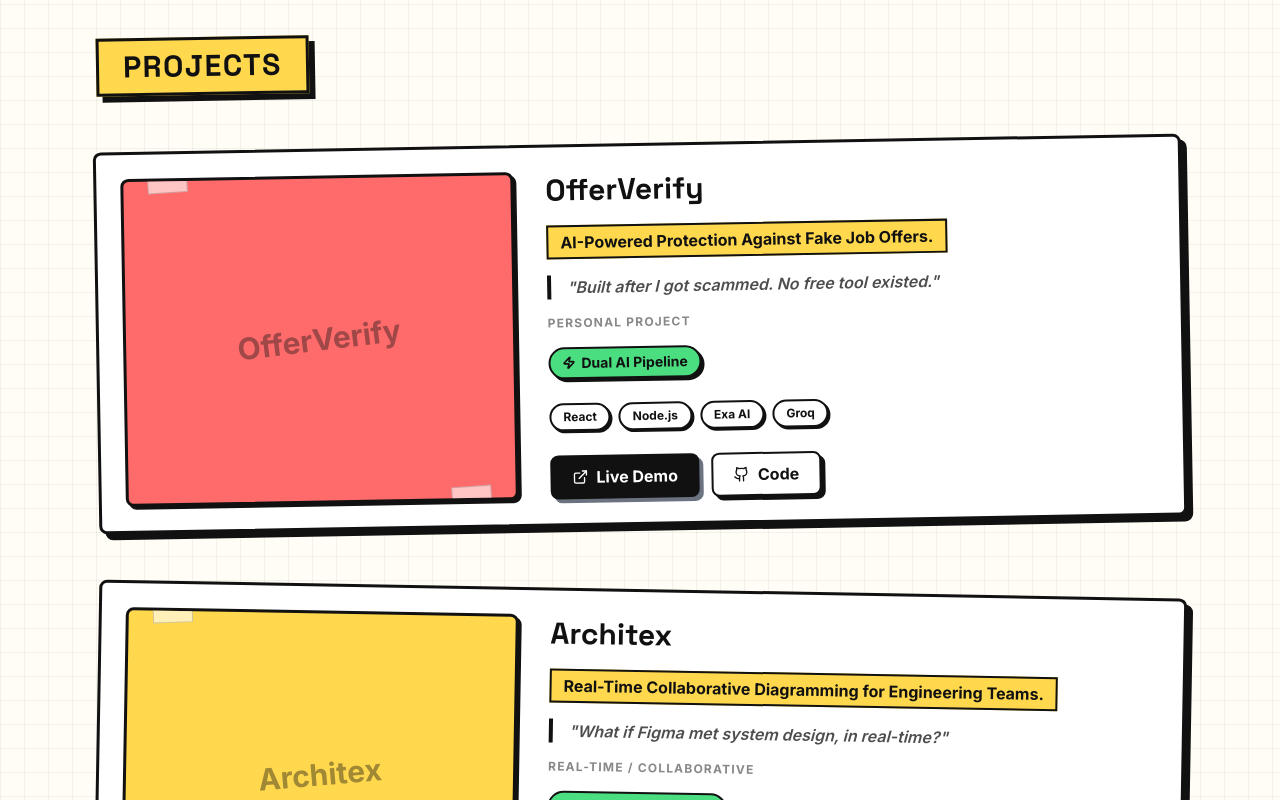
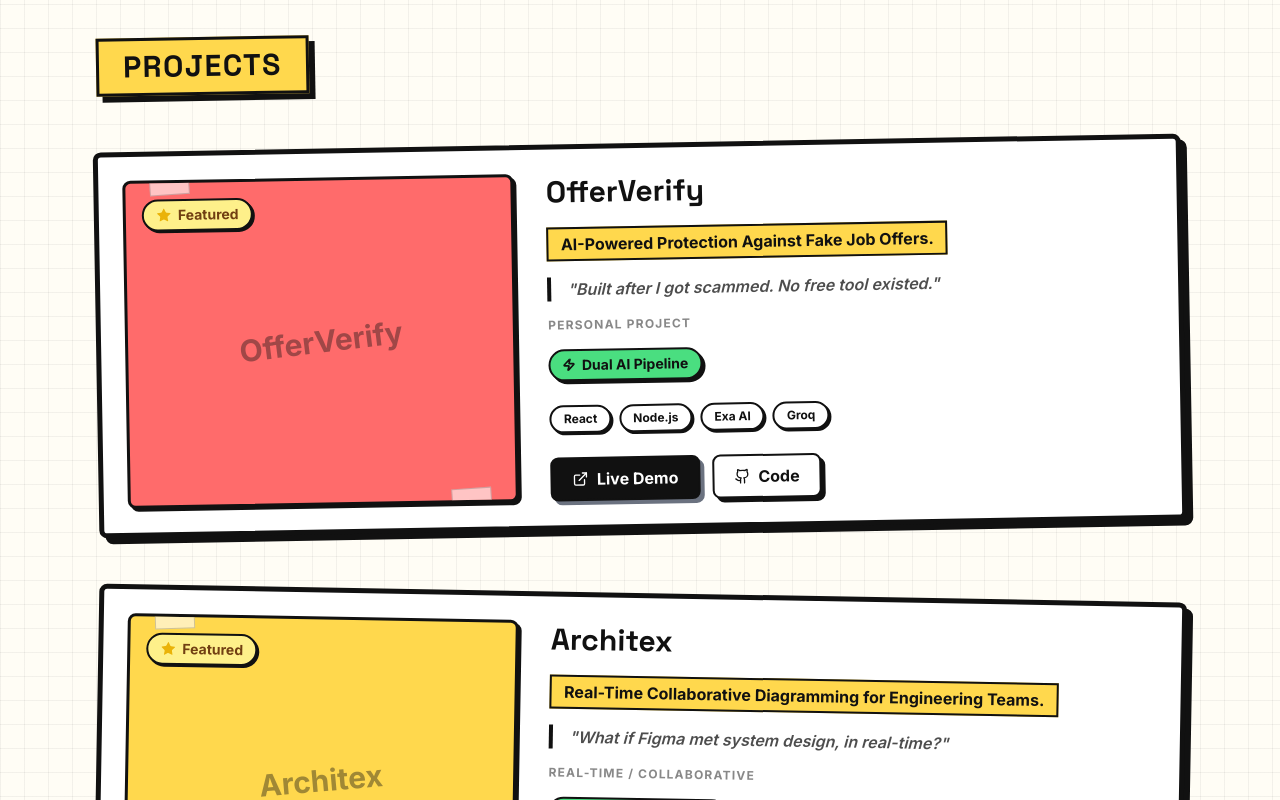
Before and after one commit to Ankush23056/dev-portfolio, a React (Vite) app: page / in a window 1280 px wide. Shown: the part 1940-2740 px from the top of the page. Built offline with nearby package versions, Linux system fonts and the light colour scheme.

Commit message:
feat: highlight offerverify architex and fairshare with star featured badges

```diff
--- a/src/components/Projects.jsx
+++ b/src/components/Projects.jsx
@@ -1,12 +1,13 @@
 import { motion } from 'motion/react';
 import BrutalCard from './ui/BrutalCard';
 import BrutalButton from './ui/BrutalButton';
-import { ExternalLink, Github, Zap } from 'lucide-react';
+import { ExternalLink, Github, Zap, Star } from 'lucide-react';
 
 /* ─── Project Data ──────────────────────────────────────────────────── */
 const projects = [
   {
     title: 'OfferVerify',
+    featured: true,
     type: 'PERSONAL PROJECT',
     oneLiner: 'AI-Powered Protection Against Fake Job Offers.',
     origin: 'Built after I got scammed. No free tool existed.',
@@ -21,6 +22,7 @@
   },
   {
     title: 'Architex',
+    featured: true,
     type: 'REAL-TIME / COLLABORATIVE',
     oneLiner: 'Real-Time Collaborative Diagramming for Engineering Teams.',
     origin: 'What if Figma met system design, in real-time?',
@@ -35,6 +37,7 @@
   },
   {
     title: 'FairShare',
+    featured: true,
     type: 'FULL-STACK',
     oneLiner: 'Smart Expense Sharing with Optimized Settlements.',
     origin: 'Splitting bills fairly is a math problem. I solved it properly.',
@@ -70,7 +73,7 @@
     description:
       'Budget tracker with category-level spend limits, trend charts, and offline support — so your finances are visible even without a connection.',
     stack: ['React', 'Zustand', 'IndexedDB', 'Recharts', 'PWA'],
-    live: 'https://basepoiint.netlify.app/',
+    live: 'https://base-point.vercel.app/',
     github: 'https://github.com/Ankush23056/BasePoint.git',
     thumbColor: 'bg-yellow',
     rotation: -1,
@@ -124,7 +127,7 @@
             viewport={{ once: true, margin: '-80px' }}
             transition={{ duration: 0.45, delay: idx * 0.06, ease: 'easeOut' }}
           >
-            <BrutalCard rotation={project.rotation} className="bg-white">
+            <BrutalCard rotation={project.rotation} className="bg-white" borderWidth={project.featured ? 'border-[5px]' : 'border-3'}>
               {/* Two-column grid */}
               <div className="flex flex-col md:flex-row gap-8 items-stretch">
 
@@ -138,6 +141,14 @@
                     relative overflow-hidden shrink-0
                   `}
                 >
+                  {/* Featured Badge */}
+                  {project.featured && (
+                    <div className="absolute top-4 left-4 z-20 inline-flex items-center gap-1.5 px-3 py-1 rounded-full border-2 border-ink shadow-[2px_2px_0px_#111111] bg-[#fef08a] font-bold text-sm text-[#713f12]">
+                      <Star size={16} fill="#eab308" strokeWidth={0} />
+                      Featured
+                    </div>
+                  )}
+
                   <div className="absolute inset-0 opacity-20 bg-[radial-gradient(circle_at_center,_var(--tw-gradient-stops))] from-ink to-transparent" />
                   <span className="font-black text-3xl text-ink/40 rotate-[-6deg] select-none px-4 text-center">
                     {project.title}
--- a/src/components/ui/BrutalCard.jsx
+++ b/src/components/ui/BrutalCard.jsx
@@ -1,12 +1,12 @@
 import { motion } from 'motion/react';
 
-export default function BrutalCard({ children, className = '', color = 'bg-white', rotation = 0 }) {
+export default function BrutalCard({ children, className = '', color = 'bg-white', rotation = 0, borderWidth = 'border-3' }) {
   return (
     <motion.div
       initial={{ rotate: rotation, scale: 1 }}
       animate={{ rotate: rotation, scale: 1 }}
       whileHover={{ scale: 1.02, rotate: rotation === 0 ? 1 : rotation }}
-      className={`border-3 border-ink brutal-shadow rounded-lg p-4 sm:p-6 w-[95%] mx-auto sm:w-full ${color} ${className}`}
+      className={`${borderWidth} border-ink brutal-shadow rounded-lg p-4 sm:p-6 w-[95%] mx-auto sm:w-full ${color} ${className}`}
     >
       {children}
     </motion.div>
```
